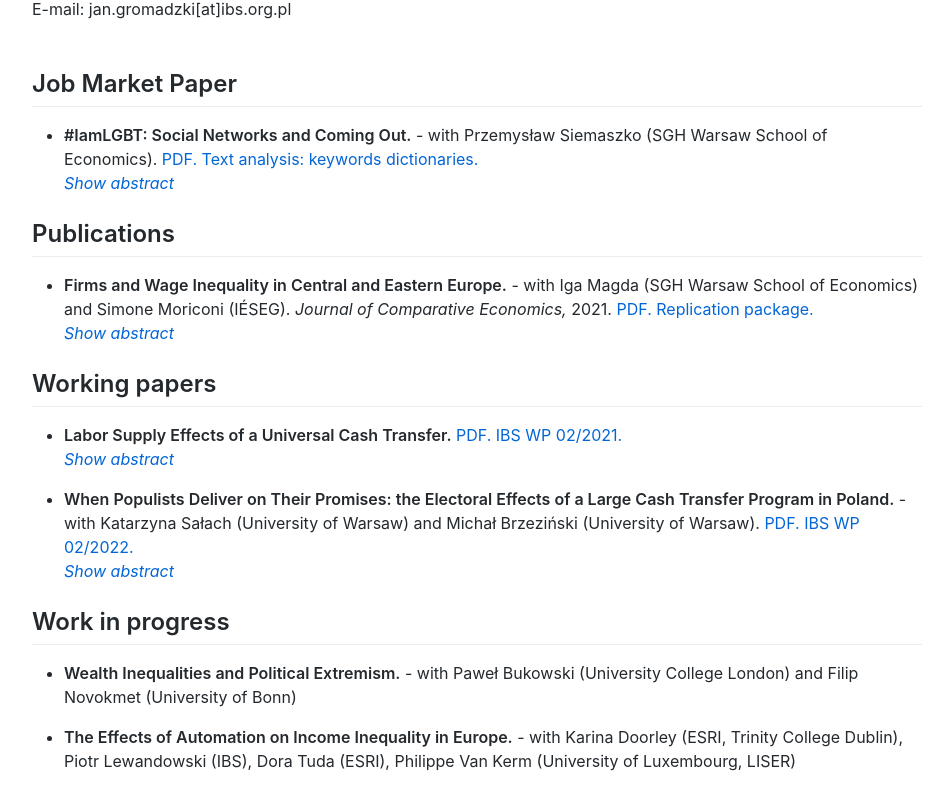
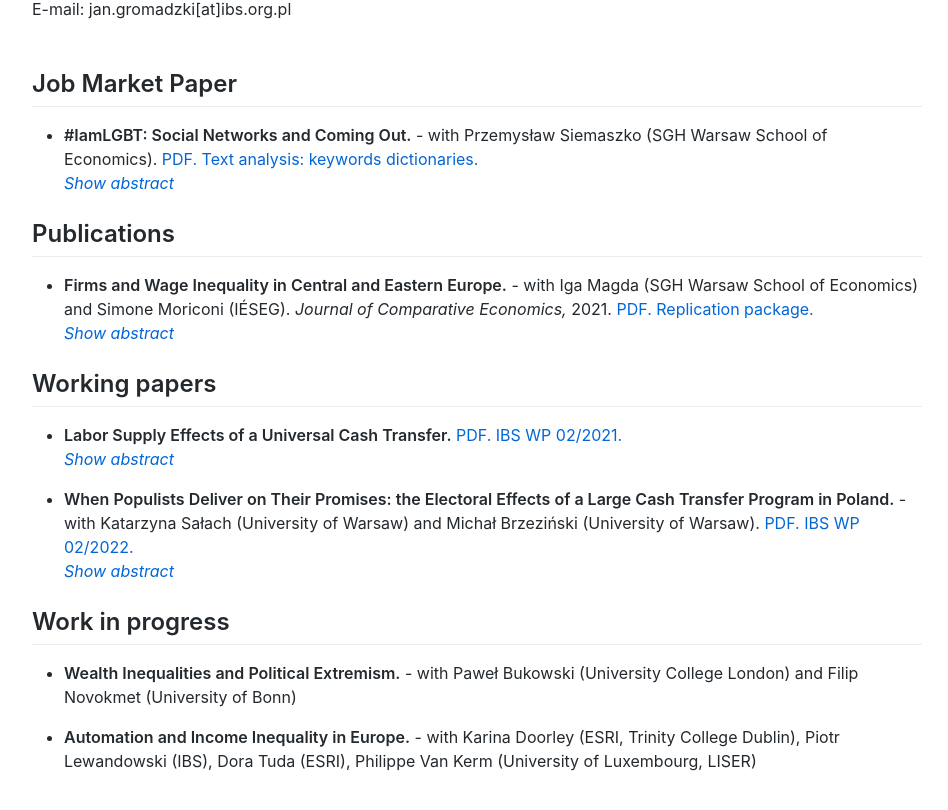
Before and after one commit to jangromadzkiecon/jangromadzkiecon.github.io, a plain HTML site: page index.html in a window 1280 px wide. Shown: the part 777-1587 px from the top of the page, without its empty margins (163-1111 px from the left). Drawn offline with nearby package versions, Linux system fonts and the light colour scheme; a script that the page names is missing.

Commit message:
Changed the title of the paper with Karina, Piotr, Dora, and Philippe.

```diff
--- a/index.html
+++ b/index.html
@@ -96,7 +96,7 @@ Central and Eastern European (CEE) countries between 2002 and 2014. We show that
         <li><strong>Wealth Inequalities and Political Extremism.</strong> - with Paweł Bukowski (University College London) and Filip Novokmet (University of Bonn)  </li>
       </ul>
       <ul>
-        <li><strong>The Effects of Automation on Income Inequality in Europe.</strong> - with Karina Doorley (ESRI, Trinity College Dublin), Piotr Lewandowski (IBS), Dora Tuda (ESRI), Philippe Van Kerm (University of Luxembourg, LISER)  </li>
+        <li><strong>Automation and Income Inequality in Europe.</strong> - with Karina Doorley (ESRI, Trinity College Dublin), Piotr Lewandowski (IBS), Dora Tuda (ESRI), Philippe Van Kerm (University of Luxembourg, LISER)  </li>
       </ul>
     </article>
   </body>
```
Also changed, not shown: 1 other file.
